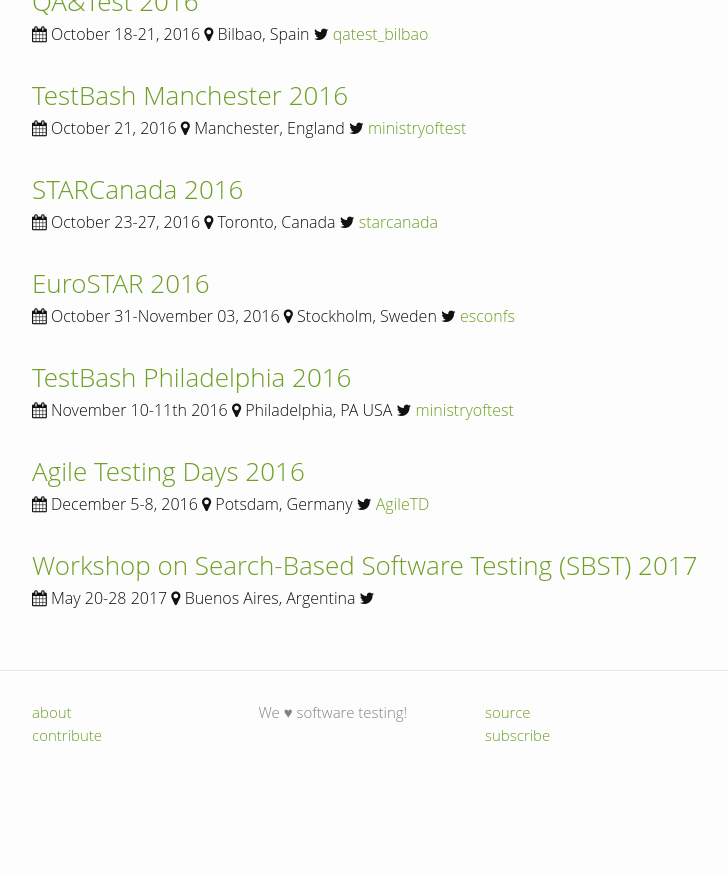
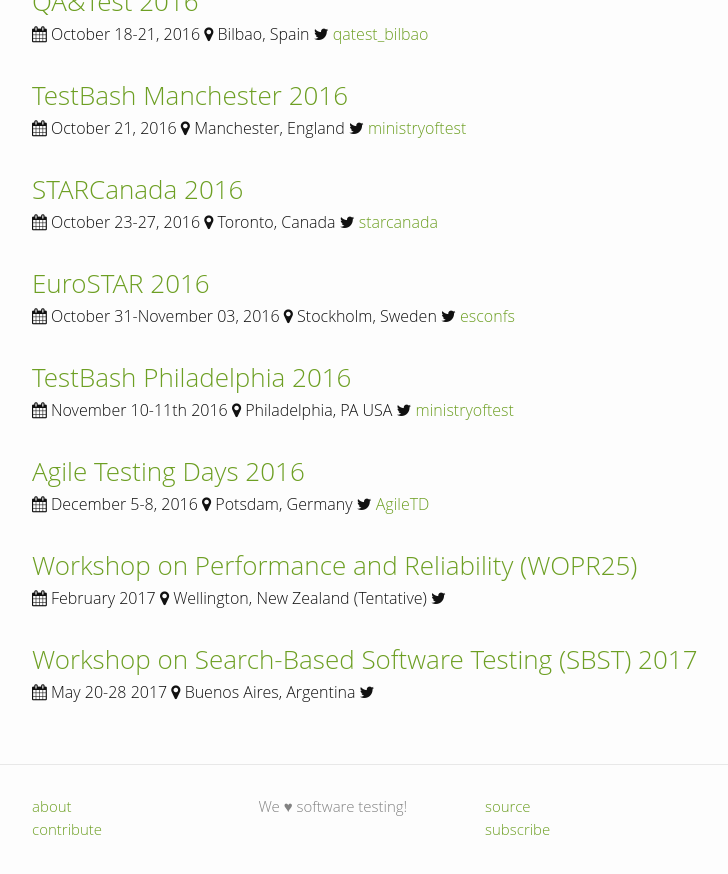
Before and after one commit to TestingConferences/testingconferences.github.io, a Jekyll site: the page built from index.html, in a window 1280 px wide and 900 px high, scrolled down 1905 px. Shown: the top 874 px of the window, without its empty margins (238-966 px from the left). Built offline with Jekyll 4.4.1, drawn with Linux system fonts in a browser that asks for light colours; before the commit the page ends 2711 px from its top, so only the background shows below that.

Commit message:
Added WOPR25

```diff
--- a/_data/current.yml
+++ b/_data/current.yml
@@ -141,6 +141,11 @@
   url: http://www.agiletestingdays.com/
   twitter: AgileTD
 
+- name: Workshop on Performance and Reliability (WOPR25)
+  location: Wellington, New Zealand (Tentative)
+  dates: "February 2017"
+  url: http://www.performance-workshop.org/
+
 - name: Workshop on Search-Based Software Testing (SBST) 2017
   location: Buenos Aires, Argentina
   dates: "May 20-28 2017"
```
